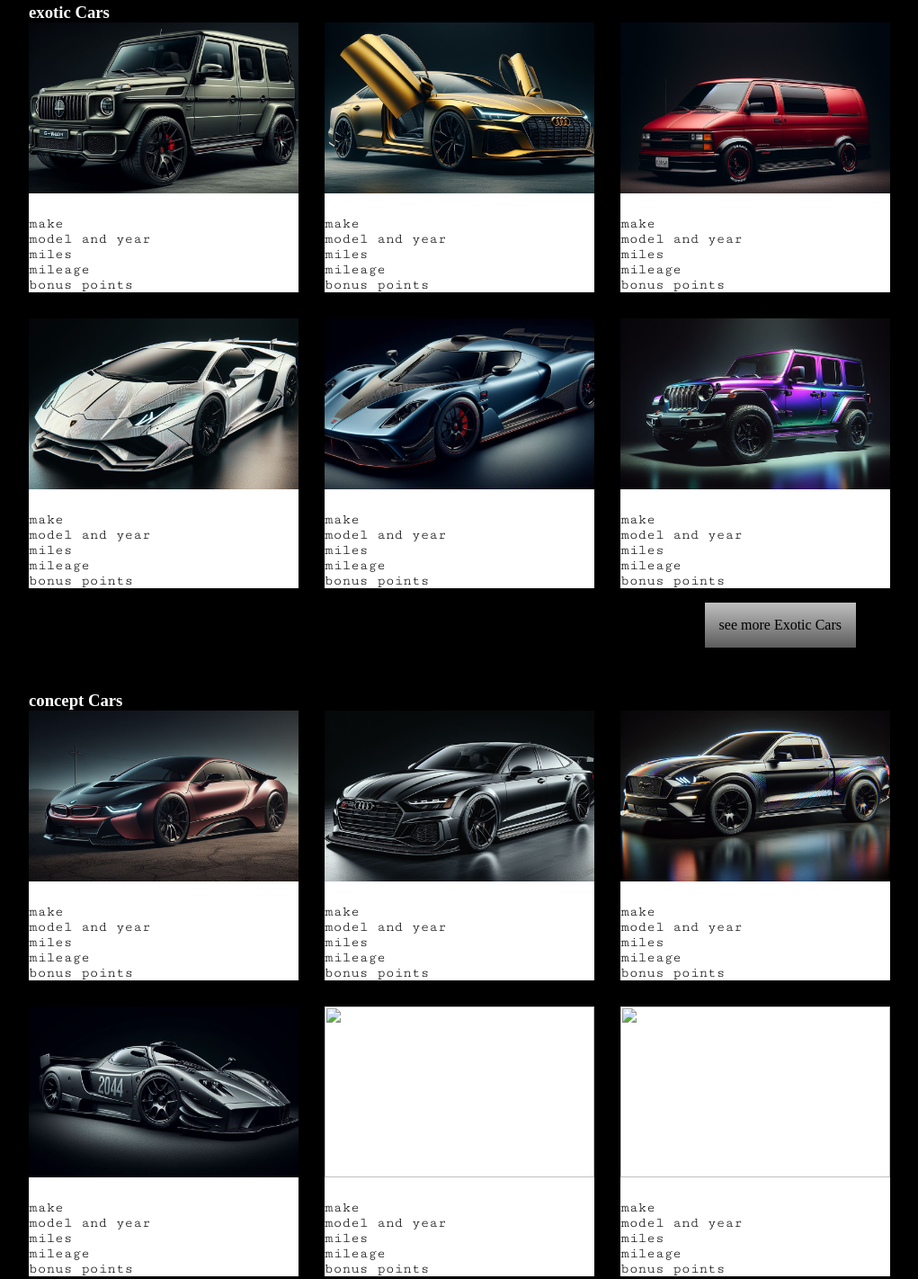
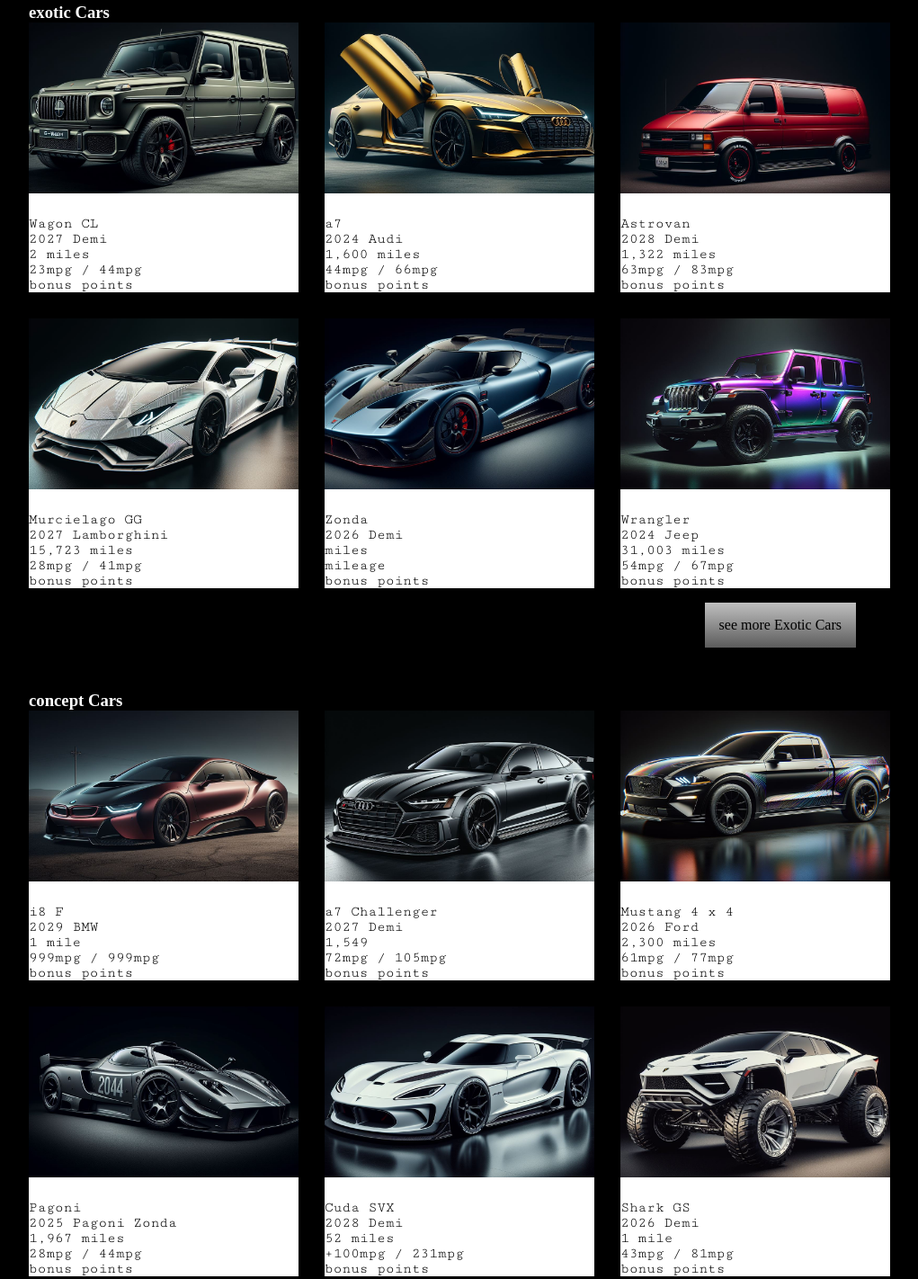
Before and after one commit to CEODemitri/cars, a plain HTML site: page index.html in a window 1280 px wide. Shown: the part 3187-4609 px from the top of the page at 90% size, without its empty margins (133-1154 px from the left). Drawn offline with nearby package versions, Linux system fonts and the light colour scheme.

Commit message:
all card for homepage are complete

```diff
--- a/index.html
+++ b/index.html
@@ -257,7 +257,7 @@
 						<div>
 							<p>Bettle</p>
 							<p>2029 Volkswagon</p>
-							<p>11</p>
+							<p>11 miles</p>
 							<p>213mpg / 265mpg</p>
 							<p>bonus points</p>
 						</div>
@@ -267,12 +267,12 @@
 					<!-- car card start -->
 					<article>
 						<!-- img takes up 50% width and card info on the right -->
-						<img src="./images/muscle_cars/broncoAngle.jpeg" alt="Bronco">
+						<img src="./images/muscle_cars/broncoAngle.jpeg" alt="Desert 2024 upgraded Bronco">
 						<div>
-							<p>Bronco</p>
-							<p>model and year</p>
-							<p>miles</p>
-							<p>mileage</p>
+							<p>XTO</p>
+							<p>2024 Bronco</p>
+							<p>14,203 miles</p>
+							<p>10mpg / 11mpg</p>
 							<p>bonus points</p>
 						</div>
 					</article>
@@ -281,12 +281,12 @@
 					<!-- car card start -->
 					<article>
 						<!-- img takes up 50% width and card info on the right -->
-						<img src="./images/muscle_cars/challenger28.jpeg" alt="2028 Dodge Challenger">
+						<img src="./images/muscle_cars/challenger28.jpeg" alt="Racer White 2028 Dodge Challenger">
 						<div>
-							<p>make</p>
-							<p>model and year</p>
-							<p>miles</p>
-							<p>mileage</p>
+							<p>Challenger</p>
+							<p>2028 Dodge</p>
+							<p>908 miles</p>
+							<p>52mpg / 59mpg</p>
 							<p>bonus points</p>
 						</div>
 					</article>
@@ -295,12 +295,12 @@
 					<!-- car card start -->
 					<article>
 						<!-- img takes up 50% width and card info on the right -->
-						<img src="./images/muscle_cars/hummerAmerica.jpeg" alt="2026 Hummer">
+						<img src="./images/muscle_cars/hummerAmerica.jpeg" alt="Captain America 2026 Hummer with Body Kit">
 						<div>
-							<p>make</p>
-							<p>model and year</p>
-							<p>miles</p>
-							<p>mileage</p>
+							<p>Hummer</p>
+							<p>2026 Toyota</p>
+							<p>18,178 miles</p>
+							<p>22mpg / 31mpg</p>
 							<p>bonus points</p>
 						</div>
 					</article>
@@ -309,12 +309,12 @@
 					<!-- car card start -->
 					<article>
 						<!-- img takes up 50% width and card info on the right -->
-						<img src="./images/muscle_cars/tahoeAngle.jpeg" alt="2027 Tahoe">
+						<img src="./images/muscle_cars/tahoeAngle.jpeg" alt="Dark Mint 2027 Cheverolet Tahoe">
 						<div>
-							<p>make</p>
-							<p>model and year</p>
-							<p>miles</p>
-							<p>mileage</p>
+							<p>Tahoe</p>
+							<p>2027 Cheverolet</p>
+							<p>99 miles</p>
+							<p>41mpg / 74mpg</p>
 							<p>bonus points</p>
 						</div>
 					</article>
@@ -323,12 +323,12 @@
 					<!-- car card start -->
 					<article>
 						<!-- img takes up 50% width and card info on the right -->
-						<img src="./images/muscle_cars/2028CamaroSide.jpeg" alt="">
+						<img src="./images/muscle_cars/2028CamaroSide.jpeg" alt="Steel 2028 Cheverolet Camaro">
 						<div>
-							<p>make</p>
-							<p>model and year</p>
-							<p>miles</p>
-							<p>mileage</p>
+							<p>Camaro</p>
+							<p>2028 Cheverolet</p>
+							<p>8 miles</p>
+							<p>37mpg / 55mpg</p>
 							<p>bonus points</p>
 						</div>
 					</article>
@@ -345,10 +345,66 @@
 					<!-- car card start -->
 					<article>
 						<!-- img takes up 50% width and card info on the right -->
-						<img src="./images/exotic_cars/wagonAngle.jpeg" alt="">
+						<img src="./images/exotic_cars/wagonAngle.jpeg" alt="Pastel Teal 2027 Demi Wagon CL">
 						<div>
-							<p>make</p>
-							<p>model and year</p>
+							<p>Wagon CL</p>
+							<p>2027 Demi</p>
+							<p>2 miles</p>
+							<p>23mpg / 44mpg</p>
+							<p>bonus points</p>
+						</div>
+					</article>
+					<!-- car card end -->
+
+					<!-- car card start -->
+					<article>
+						<!-- img takes up 50% width and card info on the right -->
+						<img src="./images/exotic_cars/audiWings.jpeg" alt="Sun Gold 2024 Audi a7">
+						<div>
+							<p>a7</p>
+							<p>2024 Audi</p>
+							<p>1,600 miles</p>
+							<p>44mpg / 66mpg</p>
+							<p>bonus points</p>
+						</div>
+					</article>
+					<!-- car card end -->
+
+					<!-- car card start -->
+					<article>
+						<!-- img takes up 50% width and card info on the right -->
+						<img src="./images/exotic_cars/astrovanAngle.jpeg" alt="Daredevil Red 2029 Demi Astrovan">
+						<div>
+							<p>Astrovan</p>
+							<p>2028 Demi</p>
+							<p>1,322 miles</p>
+							<p>63mpg / 83mpg</p>
+							<p>bonus points</p>
+						</div>
+					</article>
+					<!-- car card end -->
+
+					<!-- car card start -->
+					<article>
+						<!-- img takes up 50% width and card info on the right -->
+						<img src="./images/exotic_cars/lamboAngle.jpeg" alt="Pearl Heiroglyph White 2027 Lamborghini Murcielago GG">
+						<div>
+							<p>Murcielago GG</p>
+							<p>2027 Lamborghini</p>
+							<p>15,723 miles</p>
+							<p>28mpg / 41mpg</p>
+							<p>bonus points</p>
+						</div>
+					</article>
+					<!-- car card end -->
+
+					<!-- car card start -->
+					<article>
+						<!-- img takes up 50% width and card info on the right -->
+						<img src="./images/exotic_cars/zondaAngle.jpeg" alt="Water Bubble Blue 2026D Demi Zonda Electric">
+						<div>
+							<p>Zonda</p>
+							<p>2026 Demi</p>
 							<p>miles</p>
 							<p>mileage</p>
 							<p>bonus points</p>
@@ -359,68 +415,12 @@
 					<!-- car card start -->
 					<article>
 						<!-- img takes up 50% width and card info on the right -->
-						<img src="./images/exotic_cars/audiWings.jpeg" alt="Audi">
+						<img src="./images/exotic_cars/wranglerWet.jpeg" alt="Lightining Purple 2024 Jeep Wrangler">
 						<div>
-							<p>make</p>
-							<p>model and year</p>
-							<p>miles</p>
-							<p>mileage</p>
-							<p>bonus points</p>
-						</div>
-					</article>
-					<!-- car card end -->
-
-					<!-- car card start -->
-					<article>
-						<!-- img takes up 50% width and card info on the right -->
-						<img src="./images/exotic_cars/astrovanAngle.jpeg" alt="Astrovan">
-						<div>
-							<p>make</p>
-							<p>model and year</p>
-							<p>miles</p>
-							<p>mileage</p>
-							<p>bonus points</p>
-						</div>
-					</article>
-					<!-- car card end -->
-
-					<!-- car card start -->
-					<article>
-						<!-- img takes up 50% width and card info on the right -->
-						<img src="./images/exotic_cars/lamboAngle.jpeg" alt="">
-						<div>
-							<p>make</p>
-							<p>model and year</p>
-							<p>miles</p>
-							<p>mileage</p>
-							<p>bonus points</p>
-						</div>
-					</article>
-					<!-- car card end -->
-
-					<!-- car card start -->
-					<article>
-						<!-- img takes up 50% width and card info on the right -->
-						<img src="./images/exotic_cars/zondaAngle.jpeg" alt="">
-						<div>
-							<p>make</p>
-							<p>model and year</p>
-							<p>miles</p>
-							<p>mileage</p>
-							<p>bonus points</p>
-						</div>
-					</article>
-					<!-- car card end -->
-
-					<!-- car card start -->
-					<article>
-						<!-- img takes up 50% width and card info on the right -->
-						<img src="./images/exotic_cars/wranglerWet.jpeg" alt="">
-						<div>
-							<p>make</p>
-							<p>model and year</p>
-							<p>miles</p>
-							<p>mileage</p>
+							<p>Wrangler</p>
+							<p>2024 Jeep</p>
+							<p>31,003 miles</p>
+							<p>54mpg / 67mpg</p>
 							<p>bonus points</p>
 						</div>
 					</article>
@@ -439,12 +439,12 @@
 					<!-- car card start -->
 					<article>
 						<!-- img takes up 50% width and card info on the right -->
-						<img src="./images/concept_cars/i8Angle.jpeg" alt="">
+						<img src="./images/concept_cars/i8Angle.jpeg" alt="2029 BMW i8 F">
 						<div>
-							<p>make</p>
-							<p>model and year</p>
-							<p>miles</p>
-							<p>mileage</p>
+							<p>i8 F</p>
+							<p>2029 BMW</p>
+							<p>1 mile</p>
+							<p>999mpg / 999mpg</p>
 							<p>bonus points</p>
 						</div>
 					</article>
@@ -453,12 +453,12 @@
 					<!-- car card start -->
 					<article>
 						<!-- img takes up 50% width and card info on the right -->
-						<img src="./images/concept_cars/a7Challenger.jpeg" alt="">
+						<img src="./images/concept_cars/a7Challenger.jpeg" alt="Dark Cloud 2027 Demi a7 Challenger">
 						<div>
-							<p>make</p>
-							<p>model and year</p>
-							<p>miles</p>
-							<p>mileage</p>
+							<p>a7 Challenger</p>
+							<p>2027 Demi</p>
+							<p>1,549</p>
+							<p>72mpg / 105mpg</p>
 							<p>bonus points</p>
 						</div>
 					</article>
@@ -467,12 +467,12 @@
 					<!-- car card start -->
 					<article>
 						<!-- img takes up 50% width and card info on the right -->
-						<img src="./images/concept_cars/mustangTruck.jpeg" alt="">
+						<img src="./images/concept_cars/mustangTruck.jpeg" alt="Lightining Black 2026 Ford Mustang 4 x 4">
 						<div>
-							<p>make</p>
-							<p>model and year</p>
-							<p>miles</p>
-							<p>mileage</p>
+							<p>Mustang 4 x 4</p>
+							<p>2026 Ford</p>
+							<p>2,300 miles</p>
+							<p>61mpg / 77mpg</p>
 							<p>bonus points</p>
 						</div>
 					</article>
@@ -481,12 +481,12 @@
 					<!-- car card start -->
 					<article>
 						<!-- img takes up 50% width and card info on the right -->
-						<img src="./images/concept_cars/zondaUpSide.jpeg" alt="">
+						<img src="./images/concept_cars/zondaUpSide.jpeg" alt="Mineral Green 2025 Pagoni Zonda">
 						<div>
-							<p>make</p>
-							<p>model and year</p>
-							<p>miles</p>
-							<p>mileage</p>
+							<p>Pagoni</p>
+							<p>2025 Pagoni Zonda</p>
+							<p>1,967 miles</p>
+							<p>28mpg / 44mpg</p>
 							<p>bonus points</p>
 						</div>
 					</article>
@@ -495,12 +495,12 @@
 					<!-- car card start -->
 					<article>
 						<!-- img takes up 50% width and card info on the right -->
-						<img src="" alt="">
+						<img src="./images/concept_cars/viperTesla.jpeg" alt="2028 Demi Cuda">
 						<div>
-							<p>make</p>
-							<p>model and year</p>
-							<p>miles</p>
-							<p>mileage</p>
+							<p>Cuda SVX</p>
+							<p>2028 Demi</p>
+							<p>52 miles</p>
+							<p>+100mpg / 231mpg</p>
 							<p>bonus points</p>
 						</div>
 					</article>
@@ -509,12 +509,12 @@
 					<!-- car card start -->
 					<article>
 						<!-- img takes up 50% width and card info on the right -->
-						<img src="" alt="">
+						<img src="./images/concept_cars/2026DemiShark.jpeg" alt="2026 Demi Shark">
 						<div>
-							<p>make</p>
-							<p>model and year</p>
-							<p>miles</p>
-							<p>mileage</p>
+							<p>Shark GS</p>
+							<p>2026 Demi</p>
+							<p>1 mile</p>
+							<p>43mpg / 81mpg</p>
 							<p>bonus points</p>
 						</div>
 					</article>
```
Also changed, not shown: images/concept_cars/2026DemiShark.jpeg (added), images/concept_cars/viperTesla.jpeg (added).
